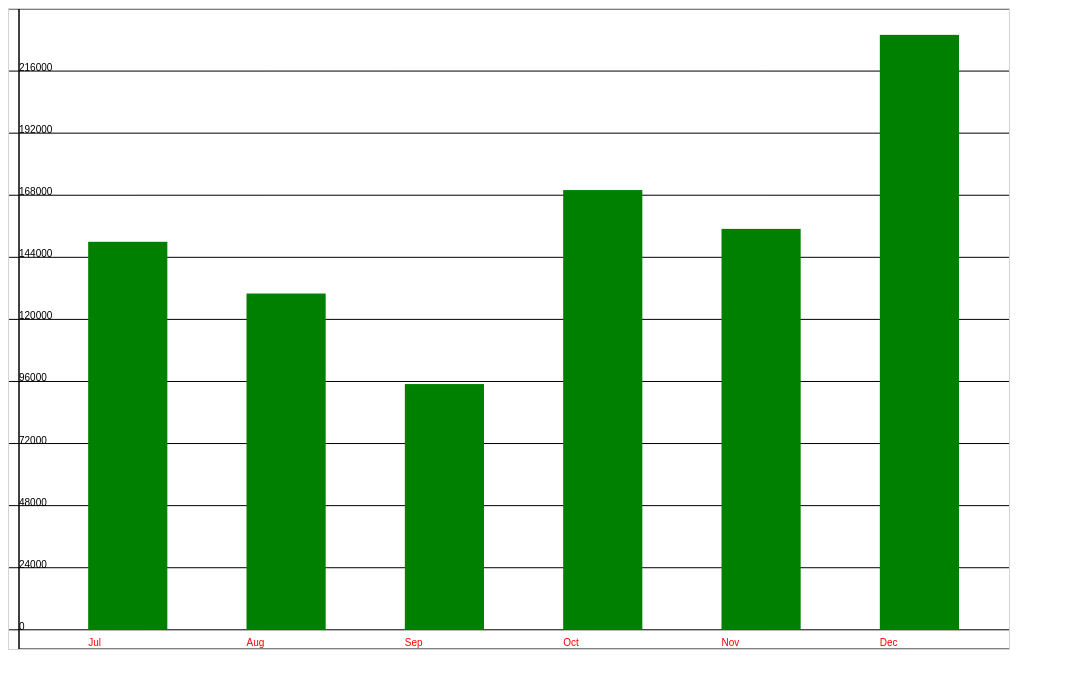
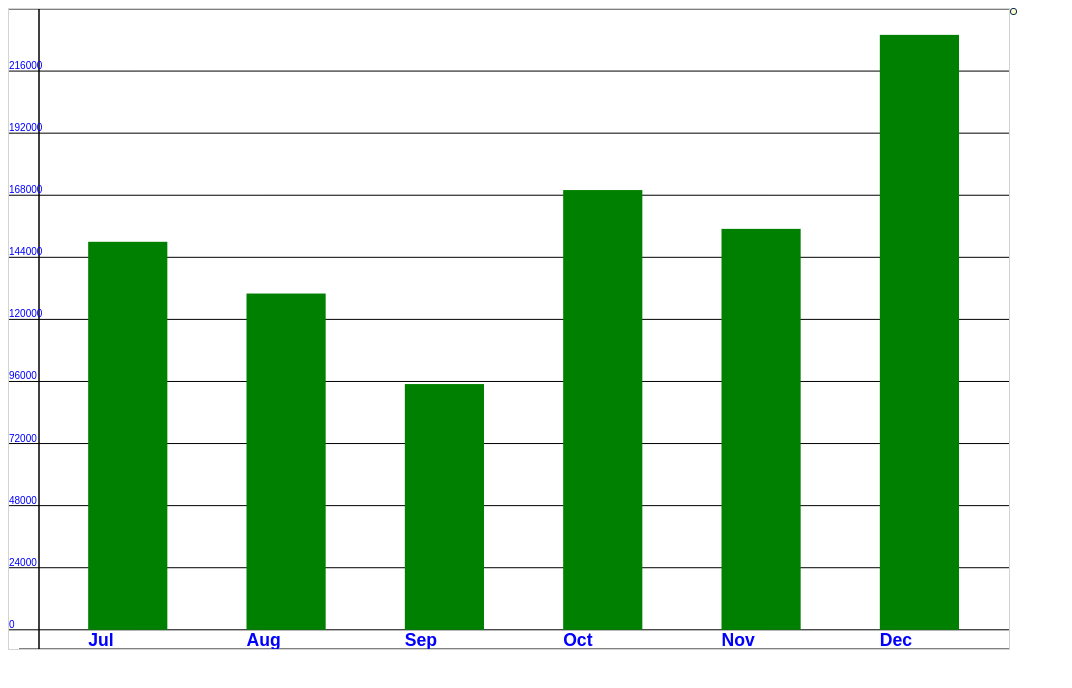
Before and after one commit to rahuldutta2013/HTML-5-Graph, a plain HTML site: page index.html in a window 1280 px wide. Shown: the whole page, without its empty margins (0-1072 px from the left). Drawn offline with nearby package versions, Linux system fonts and the light colour scheme.

Commit message:
tooltip generated

```diff
--- a/css/canvas.css
+++ b/css/canvas.css
@@ -1,5 +1,13 @@
 #myCanvas{
-
-        /*height:500px; */
         border:1px solid #d3d3d3;
 }
+.tooltip{
+        position: absolute;
+        background-color: #ffffcc;
+        color:#00264d;
+        border: 1px solid #00264d;
+        padding: .2%;
+        font-size: 12px;
+        font-weight: bold;
+        border-radius: 3px;
+}
--- a/index.html
+++ b/index.html
@@ -5,10 +5,12 @@
      </head>
 <body>
     <canvas id="myCanvas" ></canvas>
+     <span class="tooltip"></span>
     <script src="https://ajax.googleapis.com/ajax/libs/jquery/3.1.1/jquery.min.js"></script>
     <script src="js/parserManager.js"></script>
     <script src="js/chartManager.js"></script>
     <script src="js/chart.js"></script>
+    <script src="js/tooltip.js"></script>
     <script src="js/axis.js"></script>
     <script src="js/main.js"></script>
 </body>
--- a/js/axis.js
+++ b/js/axis.js
@@ -17,8 +17,8 @@ function Axis(canvasId, canvasHeight, canvasWidth, valOfY) {
 
         //craeting the Y axis (10,0)
         ctx.beginPath();
-        ctx.moveTo(10, 0); //starting point of y-axis(10,0)
-        ctx.lineTo(10, this.canvasHeight);//ending point of y-axis(10,500)
+        ctx.moveTo((this.canvasWidth * 3) / 100, 0); //starting point of y-axis(10,0)
+        ctx.lineTo((this.canvasWidth * 3) / 100, this.canvasHeight);//ending point of y-axis(10,500)
         ctx.stroke();
 
 
@@ -61,12 +61,16 @@ function Axis(canvasId, canvasHeight, canvasWidth, valOfY) {
 
         //creating the division for coloumnChart
         for (var j = 0; j <= 10; j++) {
+
             ctx.moveTo(0, yaxis);
             ctx.lineTo(1000, yaxis);
             ctx.stroke();
             ctx.beginPath();
 
-            ctx.fillText(maxVal, 10, yaxis); //writing the value in y-axis
+            ctx.fillStyle  = '#00F';
+            // ctx.font  = '90% Sans-Serif';
+            ctx.fillText(maxVal, 0 , yaxis-2); //writing the value in y-axis
+
             maxVal = maxVal - gap;
             yaxis = yaxis + gapInYaxis;
         }
@@ -81,17 +85,13 @@ function Axis(canvasId, canvasHeight, canvasWidth, valOfY) {
 
         gapInXAxix = x = widthOfBar = gapPlusWidthOfBar / 2;
 
-        console.log(valOfY.data);
+
         for (var p = 0; p < valOfY.data.length; p++) {
-            ctx.fillStyle = "red";
-
-
-            // ctx.fillRect(xOrdinate + x, canvasHeight, widthOfBar, -val);
-            ctx.fillText(valOfY.data[p].label, xOrdinate + x, canvasHeight - ((canvasHeight * .5) / 100)); //writing the value in y-axis
+            ctx.fillStyle  = '#00F';
+            ctx.font  = 'bold 110% Sans-Serif';
+            ctx.fillText(valOfY.data[p].label, xOrdinate + x, canvasHeight - ((canvasHeight * .5) / 100)); //writing the value in X-axis
             xOrdinate = xOrdinate + gapInXAxix + x;
         }
-
-
 
 
     }
--- a/js/chart.js
+++ b/js/chart.js
@@ -11,6 +11,10 @@ function Chart() {
     }
 }
 
+var arrOfOrdinate = [],
+    arrOfVal = [];
+
+
 function ColoumnChart() {
     Chart.call(this);
     this.coloumnChart = function (valOfY, canvasWidth, canvasHeight) { //overriding the coloumnChart property of its parent class
@@ -21,8 +25,8 @@ function ColoumnChart() {
             noOfBar = valOfY.length,
             rightGap = (canvasWidth * 5) / 100,
             gapPlusWidthOfBar = ((canvasWidth - rightGap) / noOfBar);
-
-        gapInXAxix = x = widthOfBar = gapPlusWidthOfBar / 2;
+        gapInXAxix = x = widthOfBar = gapPlusWidthOfBar / 2,
+            rects = [];
 
         var graphHeight = (canvasHeight * 97) / 100,
             gapInYaxis = (graphHeight / 10),
@@ -33,7 +37,6 @@ function ColoumnChart() {
             xOrdinate = 0,
             minVal = Math.min.apply(NaN, valOfY),
             maxVal = Math.max.apply(NaN, valOfY),
-
             minAbs = Math.abs(minVal),
             maxAbs = Math.abs(maxVal),
             strMax = JSON.stringify(maxAbs),
@@ -42,7 +45,6 @@ function ColoumnChart() {
             resMin = strMin.split(""),
             addedValMax = resMax.length,
             addedValMin = resMin.length,
-
             limitHigh = Math.pow(10, addedValMax - 2),
             limitLow = Math.pow(10, addedValMin - 2);
 
@@ -54,7 +56,6 @@ function ColoumnChart() {
         }
 
         gap = (maxVal - (minVal)) / 10;
-        console.log(gap);
 
         //drawing the coloumnChart
         for (var p = 0; p < valOfY.length; p++) {
@@ -63,10 +64,22 @@ function ColoumnChart() {
                 valOfY[p] = valOfY[p] - (minVal);
             }
             var val = (gapInYaxis * valOfY[p]) / gap;
+            var obj = {};
+            obj.xordi = xOrdinate + x;
+            obj.y = graphHeight - val;
+            obj.width = widthOfBar;
+            obj.height = val;
+            rects.push(obj);
             ctx.fillRect(xOrdinate + x, graphHeight, widthOfBar, -val);
             xOrdinate = xOrdinate + gapInXAxix + x;
         }
-
+        arrOfOrdinate = rects;
+        arrOfVal = valOfY;
     }
 }
 ColoumnChart.prototype = Chart.prototype; //inheriting the ColoumnChart property from chart class into coloumncahrt class
+
+//attach mousemove event
+$(document).on('mousemove', '#myCanvas', function () {
+    handleMouseMove(event, arrOfOrdinate, arrOfVal);
+})
--- a/js/main.js
+++ b/js/main.js
@@ -1,88 +1,38 @@
 var canvasId = document.getElementById("myCanvas");
-window.addEventListener('load', function(){CanvasResponsive(canvasId)});
+window.addEventListener('load', function () { CanvasResponsive(canvasId) });
 
 $(document).ready(function () {
-
-     window.addEventListener('resize', function(){CanvasResponsive(canvasId)});
+    window.addEventListener('resize', function () { CanvasResponsive(canvasId) });
 });
 
 //function to make canvas responsive
-function CanvasResponsive(canvasId){
-
-var myChartManager;
-var data = [];
-
-var myParserManager = new parserManager();
-    var myGetData = myParserManager.getData("js/revenue.json");
+function CanvasResponsive(canvasId) {
+    var myChartManager,
+        data = [],
+        myParserManager = new parserManager(),
+        myGetData = myParserManager.getData("js/revenue.json");
     myGetData.then(function (resp) {  //try
         myParserManager.myData = resp;
         myChartManager = new chartManager(myParserManager.myData);
         data = myChartManager.myDataArr.slice();
-
-
-
-
-
-
-
         var canvasWidth;
         var canvasHeight = 500;
-    if(window.innerWidth > 1000){
+        if (window.innerWidth > 1000) {
             canvasWidth = 1000;
-    }else{
-        var canvasWidth = (window.innerWidth*90)/100;
+        } else {
+            var canvasWidth = (window.innerWidth * 90) / 100;
         }
-    canvasHeight = (window.innerHeight * 80)/100;
-
+        canvasHeight = (window.innerHeight * 80) / 100;
         canvasId.setAttribute("width", canvasWidth);  //setting responsive width to canvas
         canvasId.setAttribute("height", canvasHeight);//setting responsive height to canvas
-console.log(data);
-
-
-
-
-    var myAxis = new Axis(canvasId,canvasHeight,canvasWidth,myParserManager.myData);
+        var myAxis = new Axis(canvasId, canvasHeight, canvasWidth, myParserManager.myData);
         myAxis.axisCalculation();
 
         var myColoumnChart = new ColoumnChart();
-    myColoumnChart.coloumnChart(data,canvasWidth,canvasHeight);
-
-
-
-
-
-
-
-
-
-
-
-        // console.log(data);
+        myColoumnChart.coloumnChart(data, canvasWidth, canvasHeight);
 
     })
         .catch(function (err) {  //catch
             console.log(err);
         })
-
-
-
-
-
-
-//     var canvasWidth;
-//     var canvasHeight = 500;
-//     if(window.innerWidth > 1000){
-//         canvasWidth = 1000;
-//     }else{
-//         var canvasWidth = (window.innerWidth*90)/100;
-//     }
-//     canvasHeight = (window.innerHeight * 80)/100;
-
-//     canvasId.setAttribute("width", canvasWidth);  //setting responsive width to canvas
-//     canvasId.setAttribute("height", canvasHeight);//setting responsive height to canvas
-// console.log(data);
-// var myColoumnChart = new ColoumnChart();
-//     myColoumnChart.coloumnChart(data,canvasWidth,canvasHeight);
-
-//     console.log('load');
 }
--- a/js/revenue.json
+++ b/js/revenue.json
@@ -1,7 +1,8 @@
 {
     "chart": {
         "caption": "Half Yearly Revenue Analysis",
-        "yaxisname": "Revenue"
+        "yaxisname": "Revenue",
+        "trainLine":"true"
 
     },
     "data": [
--- /dev/null
+++ b/js/tooltip.js
@@ -0,0 +1,36 @@
+function handleMouseMove(e, dots, dataArr) {
+
+    var graph = document.getElementById("myCanvas");
+    var ctx = graph.getContext("2d");
+    var index;
+    var canvasOffset = $("#myCanvas").offset();
+    var offsetX = canvasOffset.left;
+    var offsetY = canvasOffset.top;
+    mouseX = parseInt(e.clientX - offsetX);
+    mouseY = parseInt(e.clientY - offsetY);
+
+    // Put your mousemove stuff here
+    var hit = false;
+    for (var i = 0; i < dots.length; i++) {
+        var dot = dots[i];
+        var dx = mouseX - dot.xordi;
+        var dy = mouseY - (dot.y);
+        var width = dot.width;
+        var height = dot.height;
+        var rXr = width * height;
+
+        if (mouseX >= dot.xordi && mouseX < (dot.xordi + width) && mouseY >= dot.y && mouseY < (dot.y + height)) {
+            hit = true;
+            index = i;
+        }
+    }
+    if (hit) {
+        $('span').text(dataArr[index]);
+
+        $("span").css({ "position": "absolute", "top": mouseY - 20, "left": mouseX - 20,"display":"block"});
+    } else {
+        $("span").empty().css("display","none");
+
+    }
+
+}
```
Lines whose indentation alone changed are shown as unchanged.
